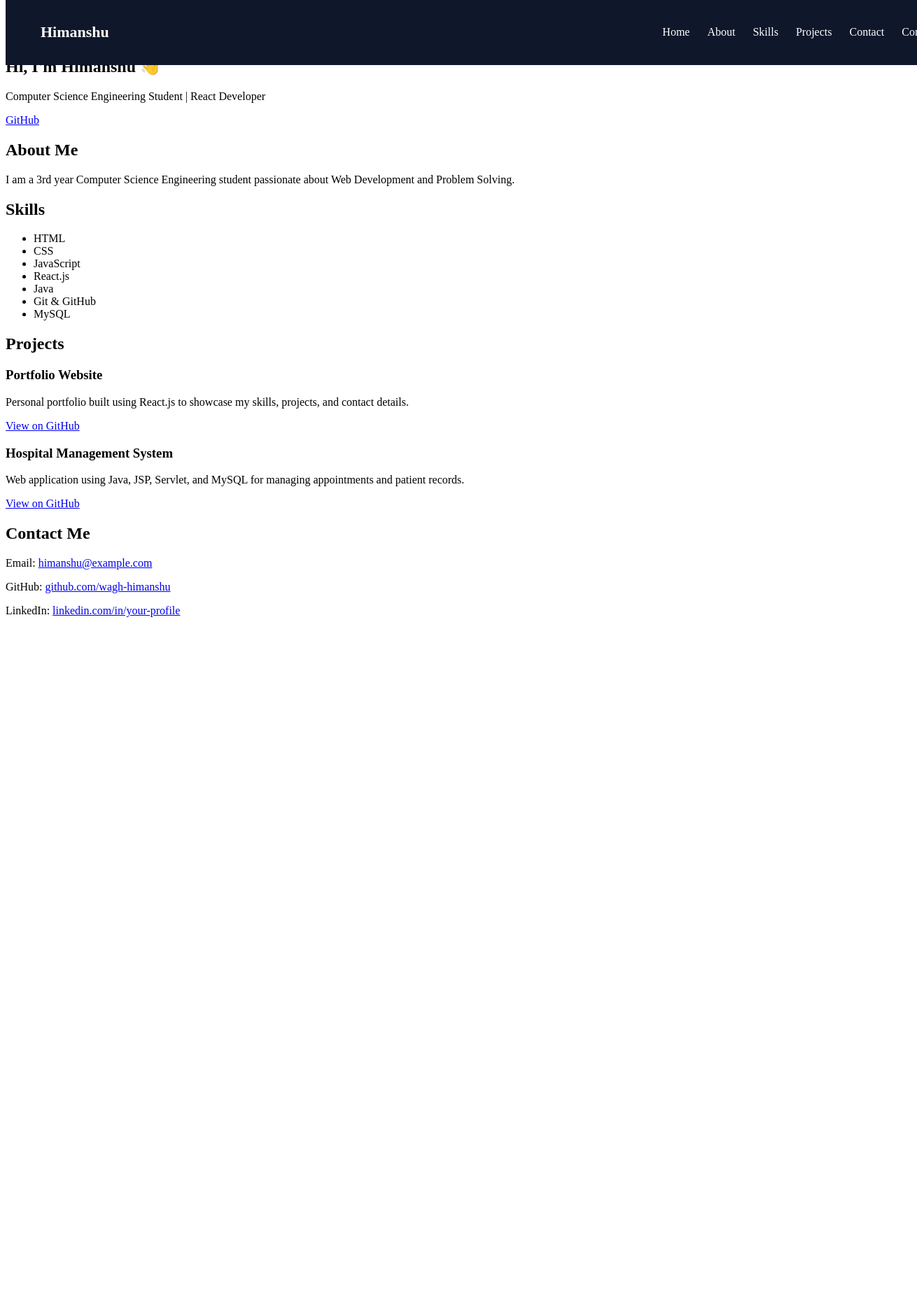
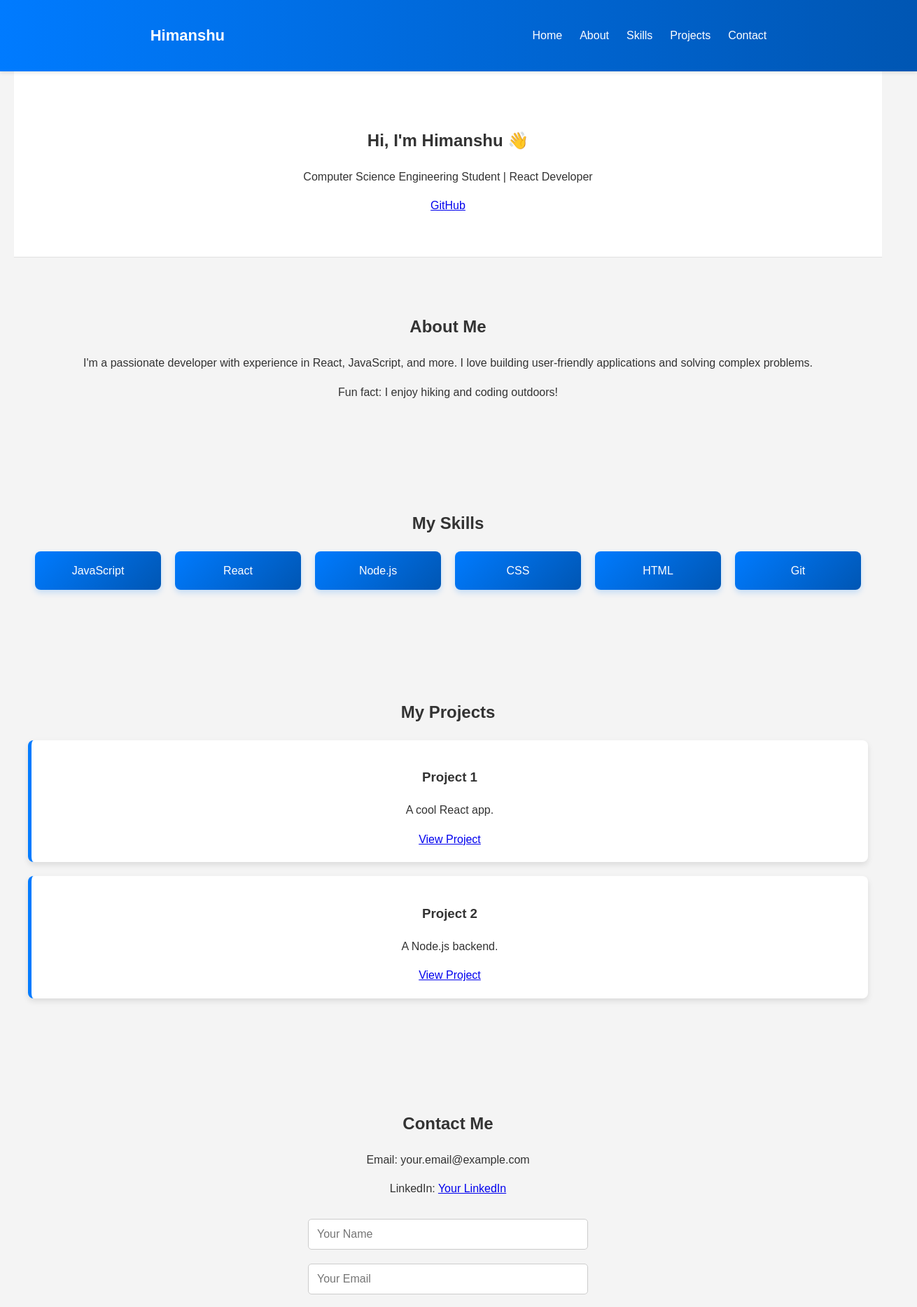
Before and after one commit to wagh-himanshu/PortFulio, a React (Vite) app in the folder portfulio-react/: page / in a window 1280 px wide. Shown: the top 1868 px of the page at 70% size, 1310 px wide, since content can reach past the window. Before the commit the page ends 898 px from the top, so only its background shows below. Built offline with nearby package versions, Linux system fonts and the light colour scheme.

Commit message:
Add style.css

```diff
--- /dev/null
+++ b/package.json
@@ -0,0 +1,5 @@
+{
+  "dependencies": {
+    "react-router-dom": "^7.12.0"
+  }
+}
--- a/portfulio-react/src/App.jsx
+++ b/portfulio-react/src/App.jsx
@@ -9,9 +9,7 @@ function App() {
 
   return (
     <>
-    <h1 style={{ color: "red" }}>
-      React is rendering correctly ✅
-    </h1>
+
       <Navbar />
       <Home />
       <About />
--- a/portfulio-react/src/components/About.jsx
+++ b/portfulio-react/src/components/About.jsx
@@ -1,13 +1,17 @@
-function About() {
+// src/components/About.jsx
+import React from 'react';
+
+const About = () => {
   return (
-        <section>
+    <section className="section about">
       <h2>About Me</h2>
       <p>
-            I am a 3rd year Computer Science Engineering student passionate about
-            Web Development and Problem Solving.
+        I'm a passionate developer with experience in React, JavaScript, and more.
+        I love building user-friendly applications and solving complex problems.
       </p>
+      <p>Fun fact: I enjoy hiking and coding outdoors!</p>
     </section>
   );
-    }
+};
 
 export default About;
--- a/portfulio-react/src/components/Contact.jsx
+++ b/portfulio-react/src/components/Contact.jsx
@@ -1,38 +1,20 @@
-function Contact() {
-      return (
-        <section id="contact">
-          <h2>Contact Me</h2>
+// src/components/Contact.jsx
+import React from 'react';
 
-          <p>
-            Email:{" "}
-            <a href="mailto:himanshu@example.com">
-              himanshu@example.com
-            </a>
-          </p>
+const Contact = () => {
+  return (
+    <section className="section contact">
+      <h2>Contact Me</h2>
+      <p>Email: your.email@example.com</p>
+      <p>LinkedIn: <a href="#" target="_blank" rel="noopener noreferrer">Your LinkedIn</a></p>
+      <form>
+        <input type="text" placeholder="Your Name" />
+        <input type="email" placeholder="Your Email" />
+        <textarea placeholder="Message"></textarea>
+        <button type="submit">Send</button>
+      </form>
+    </section>
+  );
+};
 
-          <p>
-            GitHub:{" "}
-            <a
-              href="https://github.com/wagh-himanshu"
-              target="_blank"
-              rel="noopener noreferrer"
-            >
-              github.com/wagh-himanshu
-            </a>
-          </p>
-
-          <p>
-            LinkedIn:{" "}
-            <a
-              href="https://linkedin.com/in/your-profile"
-              target="_blank"
-              rel="noopener noreferrer"
-            >
-              linkedin.com/in/your-profile
-            </a>
-          </p>
-        </section>
-      );
-    }
-
-    export default Contact;
+export default Contact;
--- a/portfulio-react/src/components/Home.jsx
+++ b/portfulio-react/src/components/Home.jsx
@@ -1,7 +1,7 @@
 function Home(){
 
       return(
-            <section>
+            <section className="section home">
                   <h1>Hi, I'm Himanshu 👋</h1>
       <p>Computer Science Engineering Student | React Developer</p>
 
--- a/portfulio-react/src/components/Navbar.jsx
+++ b/portfulio-react/src/components/Navbar.jsx
@@ -11,7 +11,7 @@ function Navbar() {
         <li><a href="#skills">Skills</a></li>
         <li><a href="#projects">Projects</a></li>
         <li><a href="#contact">Contact</a></li>
-        <li><a href="#contact">Contact</a></li>
+
       </ul>
     </nav>
   );
--- a/portfulio-react/src/components/Projects.jsx
+++ b/portfulio-react/src/components/Projects.jsx
@@ -1,39 +1,24 @@
-function Projects() {
-      return (
-        <section id="projects">
-          <h2>Projects</h2>
+// src/components/Projects.jsx
+import React from 'react';
 
-          <div>
-            <h3>Portfolio Website</h3>
-            <p>
-              Personal portfolio built using React.js to showcase my skills,
-              projects, and contact details.
-            </p>
-            <a
-              href="https://github.com/wagh-himanshu"
-              target="_blank"
-              rel="noopener noreferrer"
-            >
-              View on GitHub
-            </a>
-          </div>
+const Projects = () => {
+  const projects = [
+    { title: 'Project 1', description: 'A cool React app.', link: '#' },
+    { title: 'Project 2', description: 'A Node.js backend.', link: '#' },
+  ];
 
-          <div>
-            <h3>Hospital Management System</h3>
-            <p>
-              Web application using Java, JSP, Servlet, and MySQL for managing
-              appointments and patient records.
-            </p>
-            <a
-              href="https://github.com/wagh-himanshu"
-              target="_blank"
-              rel="noopener noreferrer"
-            >
-              View on GitHub
-            </a>
-          </div>
-        </section>
-      );
-    }
+  return (
+    <section className="section projects">
+      <h2>My Projects</h2>
+      {projects.map((project, index) => (
+        <div key={index} className="project-card">
+          <h3>{project.title}</h3>
+          <p>{project.description}</p>
+          <a href={project.link} target="_blank" rel="noopener noreferrer">View Project</a>
+        </div>
+      ))}
+    </section>
+  );
+};
 
-    export default Projects;
+export default Projects;
--- a/portfulio-react/src/components/Skills.jsx
+++ b/portfulio-react/src/components/Skills.jsx
@@ -1,19 +1,19 @@
-function Skills() {
-      return (
-        <section id="skills">
-          <h2>Skills</h2>
+// src/components/Skills.jsx
+import React from 'react';
 
-          <ul>
-            <li>HTML</li>
-            <li>CSS</li>
-            <li>JavaScript</li>
-            <li>React.js</li>
-            <li>Java</li>
-            <li>Git & GitHub</li>
-            <li>MySQL</li>
-          </ul>
-        </section>
-      );
-    }
+const Skills = () => {
+  const skills = ['JavaScript', 'React', 'Node.js', 'CSS', 'HTML', 'Git'];
 
-    export default Skills;
+  return (
+    <section className="section skills">
+      <h2>My Skills</h2>
+      <ul>
+        {skills.map((skill, index) => (
+          <li key={index}>{skill}</li>
+        ))}
+      </ul>
+    </section>
+  );
+};
+
+export default Skills;
--- a/portfulio-react/src/main.jsx
+++ b/portfulio-react/src/main.jsx
@@ -1,6 +1,8 @@
 import { StrictMode } from 'react'
 import { createRoot } from 'react-dom/client'
+import { BrowserRouter } from "react-router-dom";
 import App from './App.jsx';
+import './style.css';
 
 createRoot(document.getElementById('root')).render(
   <StrictMode>
--- /dev/null
+++ b/portfulio-react/src/style.css
@@ -0,0 +1,128 @@
+/* src/styles.css */
+body {
+      margin: 0;
+      font-family: 'Arial', sans-serif;
+      background-color: #f4f4f4; /* Light background */
+      color: #333333; /* Dark text for contrast */
+      line-height: 1.6;
+    }
+
+    .navbar {
+      display: flex;
+      justify-content: space-around;
+      padding: 15px;
+      background: linear-gradient(90deg, #007bff, #0056b3); /* Blue gradient */
+      position: sticky;
+      top: 0;
+      z-index: 100;
+      box-shadow: 0 2px 5px rgba(0, 0, 0, 0.1);
+    }
+
+    .navbar a {
+      color: #ffffff; /* White text on blue */
+      text-decoration: none;
+      font-weight: bold;
+      transition: color 0.3s;
+    }
+
+    .navbar a:hover {
+      color: #e0e0e0; /* Light gray on hover */
+    }
+
+    .section {
+      padding: 60px 20px;
+      max-width: 1200px;
+      margin: 0 auto;
+      text-align: center;
+    }
+
+    .home {
+      background-color: #ffffff; /* White section */
+      border-bottom: 1px solid #e0e0e0;
+    }
+
+    .about, .skills, .projects, .contact {
+      background-color: #f4f4f4; /* Light gray */
+    }
+
+    .skills ul {
+      list-style: none;
+      padding: 0;
+      display: flex;
+      flex-wrap: wrap;
+      justify-content: center;
+      gap: 20px;
+    }
+
+    .skills li {
+      background: linear-gradient(135deg, #007bff, #0056b3); /* Blue gradient cards */
+      color: #ffffff;
+      padding: 15px;
+      border-radius: 8px;
+      min-width: 150px;
+      transition: transform 0.3s, box-shadow 0.3s;
+      box-shadow: 0 4px 8px rgba(0, 123, 255, 0.2);
+    }
+
+    .skills li:hover {
+      transform: scale(1.05);
+      box-shadow: 0 8px 16px rgba(0, 123, 255, 0.4);
+    }
+
+    .projects .project-card {
+      background-color: #ffffff; /* White cards */
+      margin: 20px 0;
+      padding: 20px;
+      border-radius: 8px;
+      box-shadow: 0 4px 8px rgba(0, 0, 0, 0.1);
+      transition: box-shadow 0.3s;
+      border-left: 5px solid #007bff; /* Blue accent border */
+    }
+
+    .projects .project-card:hover {
+      box-shadow: 0 8px 16px rgba(0, 0, 0, 0.2);
+    }
+
+    .contact form {
+      display: flex;
+      flex-direction: column;
+      max-width: 400px;
+      margin: 20px auto;
+    }
+
+    .contact input, .contact textarea, .contact button {
+      margin: 10px 0;
+      padding: 12px;
+      border: 1px solid #cccccc;
+      border-radius: 5px;
+      font-size: 16px;
+      transition: border-color 0.3s;
+    }
+
+    .contact input:focus, .contact textarea:focus {
+      border-color: #007bff; /* Blue focus */
+      outline: none;
+    }
+
+    .contact button {
+      background-color: #007bff; /* Blue button */
+      color: #ffffff;
+      cursor: pointer;
+      transition: background-color 0.3s;
+    }
+
+    .contact button:hover {
+      background-color: #0056b3; /* Darker blue on hover */
+    }
+
+    /* Responsive Design */
+    @media (max-width: 768px) {
+      .navbar {
+        flex-direction: column;
+        align-items: center;
+      }
+      .skills ul {
+        flex-direction: column;
+        align-items: center;
+      }
+    }
```
Also changed, not shown: 1 other file (tests, documents, lock files or other folders). Lines whose indentation alone changed are shown as unchanged.
